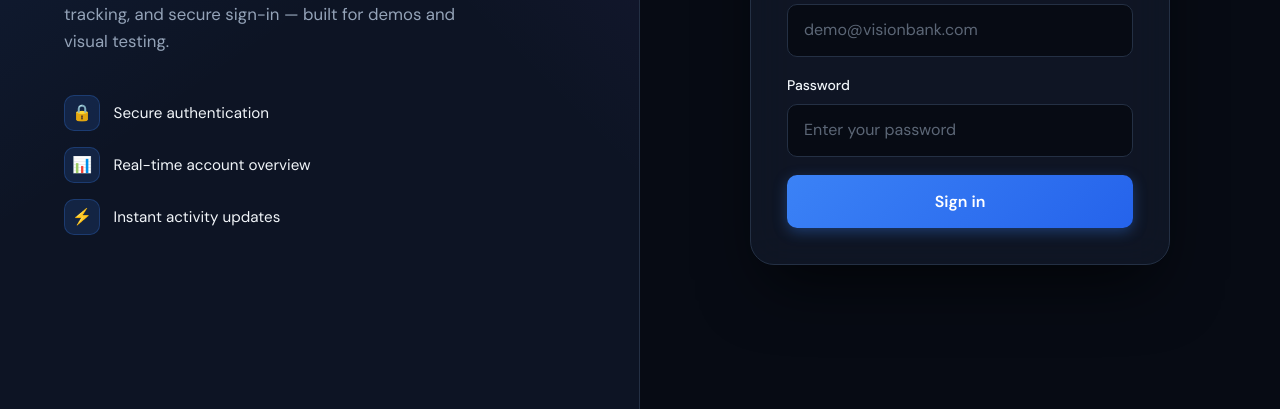
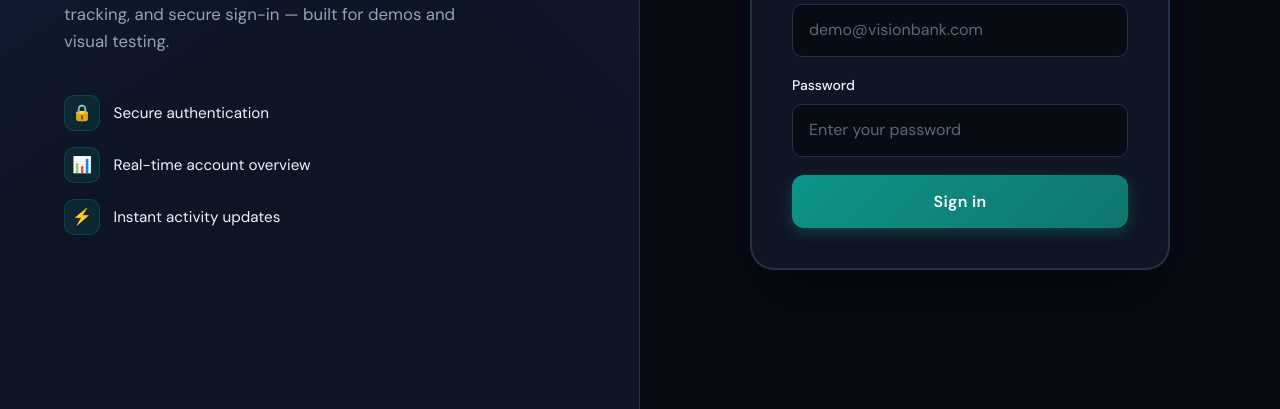
Before and after one commit to cjag93/cursor-figma, a website: page public/login.html in a window 1280 px wide. Shown: the part 391-800 px from the top of the page. Drawn offline with Linux system fonts and the light colour scheme.

Commit message:
Tweak login UI colors and spacing for visual regression testing.
Shift the accent palette from blue to teal, soften background gradients, and adjust card and button styling so Applitools can detect the change on the next PR.

Co-authored-by: Cursor <cursoragent@cursor.com>

```diff
--- a/public/css/styles.css
+++ b/public/css/styles.css
@@ -15,10 +15,10 @@
   --border-light: #334155;
   --text: #f1f5f9;
   --muted: #94a3b8;
-  --accent: #3b82f6;
-  --accent-soft: #60a5fa;
-  --accent-hover: #2563eb;
-  --accent-glow: rgb(59 130 246 / 0.35);
+  --accent: #0d9488;
+  --accent-soft: #2dd4bf;
+  --accent-hover: #0f766e;
+  --accent-glow: rgb(13 148 136 / 0.35);
   --success: #10b981;
   --success-soft: #34d399;
   --warning: #f59e0b;
@@ -50,8 +50,8 @@ body::before {
   position: fixed;
   inset: 0;
   background:
-    radial-gradient(ellipse 80% 50% at 50% -20%, rgb(59 130 246 / 0.18), transparent),
-    radial-gradient(ellipse 60% 40% at 100% 0%, rgb(139 92 246 / 0.12), transparent),
+    radial-gradient(ellipse 80% 50% at 50% -20%, rgb(13 148 136 / 0.2), transparent),
+    radial-gradient(ellipse 60% 40% at 100% 0%, rgb(20 184 166 / 0.14), transparent),
     radial-gradient(ellipse 50% 30% at 0% 100%, rgb(16 185 129 / 0.08), transparent);
   pointer-events: none;
   z-index: 0;
@@ -153,8 +153,8 @@ body::before {
   width: 36px;
   height: 36px;
   border-radius: var(--radius-sm);
-  background: rgb(59 130 246 / 0.15);
-  border: 1px solid rgb(59 130 246 / 0.25);
+  background: rgb(13 148 136 / 0.15);
+  border: 1px solid rgb(13 148 136 / 0.25);
   display: grid;
   place-items: center;
   font-size: 1rem;
@@ -174,7 +174,8 @@ body::before {
   backdrop-filter: blur(20px);
   border: 1px solid var(--border);
   border-radius: var(--radius-lg);
-  padding: 2.25rem;
+  padding: 2.5rem;
+  border-width: 2px;
   box-shadow: var(--shadow-lg);
 }
 
@@ -189,7 +190,7 @@ body::before {
   width: 44px;
   height: 44px;
   border-radius: 12px;
-  background: linear-gradient(135deg, var(--accent) 0%, #8b5cf6 100%);
+  background: linear-gradient(135deg, var(--accent) 0%, #14b8a6 100%);
   display: grid;
   place-items: center;
   font-weight: 700;
@@ -258,7 +259,7 @@ input:hover {
 input:focus {
   outline: none;
   border-color: var(--accent);
-  box-shadow: 0 0 0 3px rgb(59 130 246 / 0.2);
+  box-shadow: 0 0 0 3px rgb(13 148 136 / 0.2);
 }
 
 button,
@@ -270,7 +271,8 @@ button,
   width: 100%;
   padding: 0.9rem 1.25rem;
   border: none;
-  border-radius: var(--radius-sm);
+  border-radius: 12px;
+  letter-spacing: 0.02em;
   background: linear-gradient(135deg, var(--accent) 0%, var(--accent-hover) 100%);
   color: white;
   font: inherit;
```
